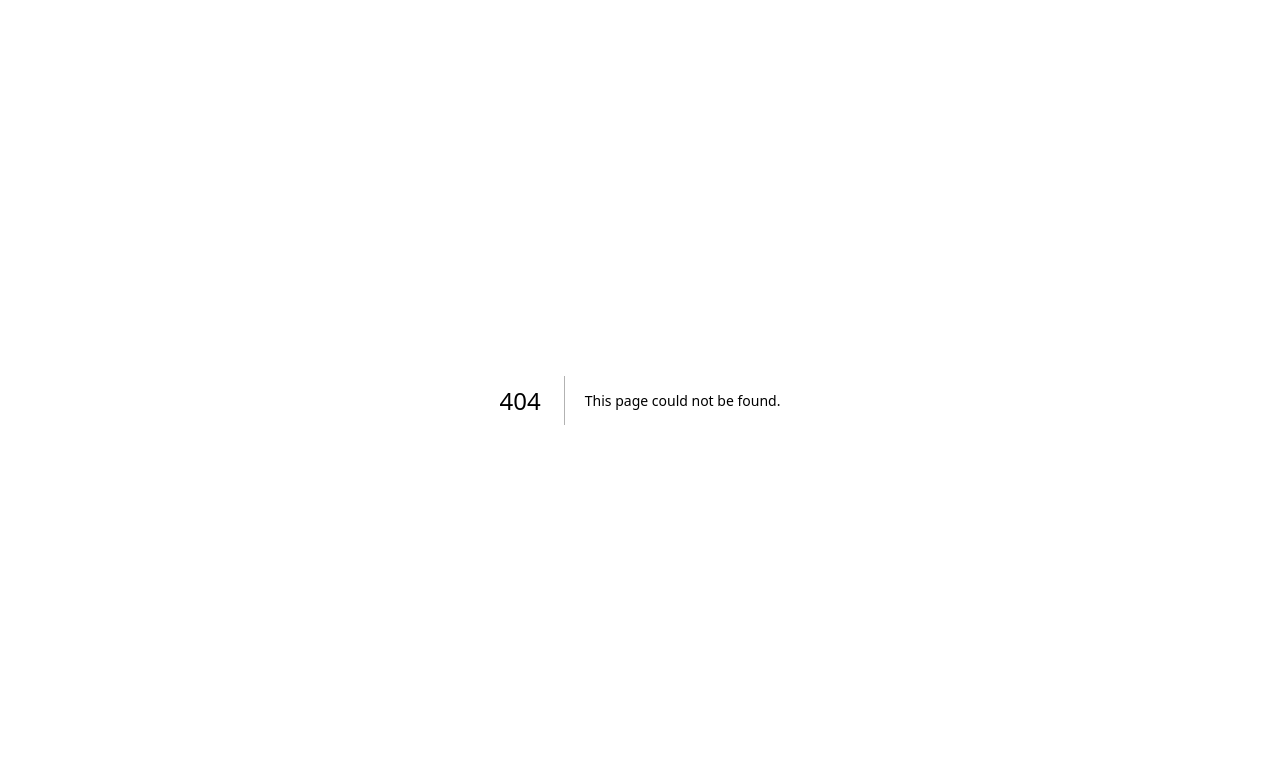
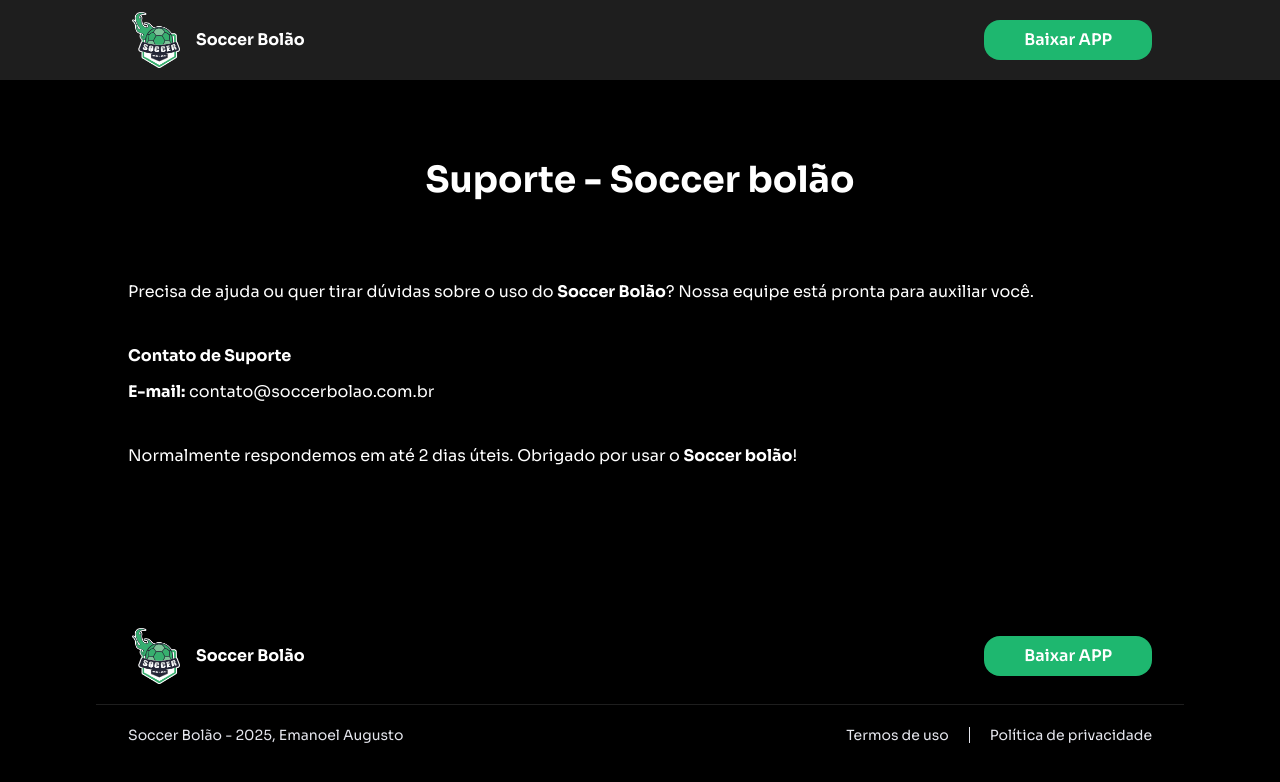
Before and after one commit to emanoeledevapps/soccerbolao-website, a Next.js app: page /support in a window 1280 px wide. Before the commit this address had no page. Shown: the top 782 px of the page. Built offline with nearby package versions, Linux system fonts and the light colour scheme.

Commit message:
create support page

```diff
--- /dev/null
+++ b/app/support/page.tsx
@@ -0,0 +1,53 @@
+import type { Metadata } from "next";
+import { Header } from "@/components/Header/Header";
+import { Footer } from "@/components/Footer/Footer";
+
+export const metadata: Metadata = {
+  title: "Termos de Uso – Soccer Bolão",
+  description:
+    "Confira os Termos de Uso do app Soccer Bolão. Entenda as regras, responsabilidades e diretrizes para uso da nossa plataforma de entretenimento esportivo.",
+  keywords:
+    "termos de uso Soccer Bolão, regras de uso do app, condições de uso, termos legais, uso do aplicativo, app de bolão, responsabilidade do usuário, direitos e deveres, regras Soccer Bolão",
+  openGraph: {
+    type: "website",
+    title: "Termos de Uso – Soccer Bolão",
+    description:
+      "Confira os Termos de Uso do app Soccer Bolão. Entenda as regras, responsabilidades e diretrizes para uso da nossa plataforma de entretenimento esportivo.",
+    url: "https://soccerbolao.com.br/terms-of-use",
+    locale: "pt-br",
+    siteName: "Soccer Bolão",
+    images: "https://www.soccerbolao.com.br/images/og.png",
+  },
+  robots: { index: true, follow: true },
+};
+
+export default function Suporte() {
+  return (
+    <>
+      <Header />
+
+      <main className="my-20 container mx-auto px-5 md:px-10 lg:px-32">
+        <h2 className="font-bold text-white text-center text-4xl">
+          Suporte - Soccer bolão
+        </h2>
+
+        <p className="mt-20">
+          Precisa de ajuda ou quer tirar dúvidas sobre o uso do{" "}
+          <b>Soccer Bolão</b>? Nossa equipe está pronta para auxiliar você.
+        </p>
+
+        <h3 className="font-bold mt-10 mb-3">Contato de Suporte</h3>
+        <p>
+          <b>E-mail:</b> contato@soccerbolao.com.br
+        </p>
+
+        <p className="mt-10">
+          Normalmente respondemos em até 2 dias úteis. Obrigado por usar o{" "}
+          <b>Soccer bolão</b>!
+        </p>
+      </main>
+
+      <Footer />
+    </>
+  );
+}
--- a/components/Footer/Footer.tsx
+++ b/components/Footer/Footer.tsx
@@ -1,6 +1,6 @@
-import Image from 'next/image'
-import Logo from '@/public/images/logo.png'
-import Link from 'next/link'
+import Image from "next/image";
+import Logo from "@/public/images/logo.png";
+import Link from "next/link";
 
 export function Footer() {
   return (
@@ -13,7 +13,9 @@ export function Footer() {
               alt="logo do app soccer bolão"
               className="w-10 h-10 object-contain md:w-14 md:h-14"
             />
-            <p className="font-bold max-w-[50%] text-white text-sm md:text-base md:max-w-full">Soccer Bolão</p>
+            <p className="font-bold max-w-[50%] text-white text-sm md:text-base md:max-w-full">
+              Soccer Bolão
+            </p>
           </div>
 
           <Link
@@ -24,10 +26,12 @@ export function Footer() {
           </Link>
         </div>
 
-        <div className="h-[1px] w-[85%] mt-5 bg-gray-1"/>
+        <div className="h-[1px] w-[85%] mt-5 bg-gray-1" />
 
         <div className="w-full px-5 flex flex-col items-center justify-between h-full mt-5 gap-5 md:px-10 lg:px-32 md:flex-row">
-          <p className="text-gray-p text-sm text-center">Soccer Bolão - Todos os direitos reservados</p>
+          <p className="text-gray-p text-sm text-center">
+            Soccer Bolão - 2025, Emanoel Augusto
+          </p>
 
           <div className="flex items-center gap-5">
             <Link
@@ -37,7 +41,7 @@ export function Footer() {
               Termos de uso
             </Link>
 
-            <div className="h-4 w-[1px] bg-gray-p"/>
+            <div className="h-4 w-[1px] bg-gray-p" />
 
             <Link
               href="/privacy-policy"
@@ -49,5 +53,5 @@ export function Footer() {
         </div>
       </div>
     </footer>
-  )
+  );
 }
```
